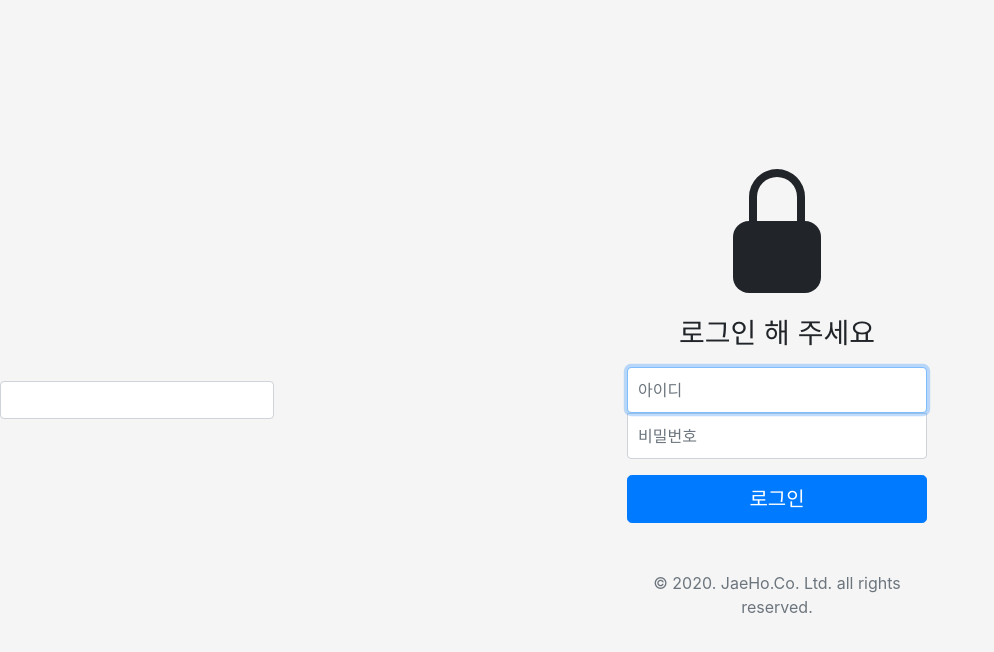
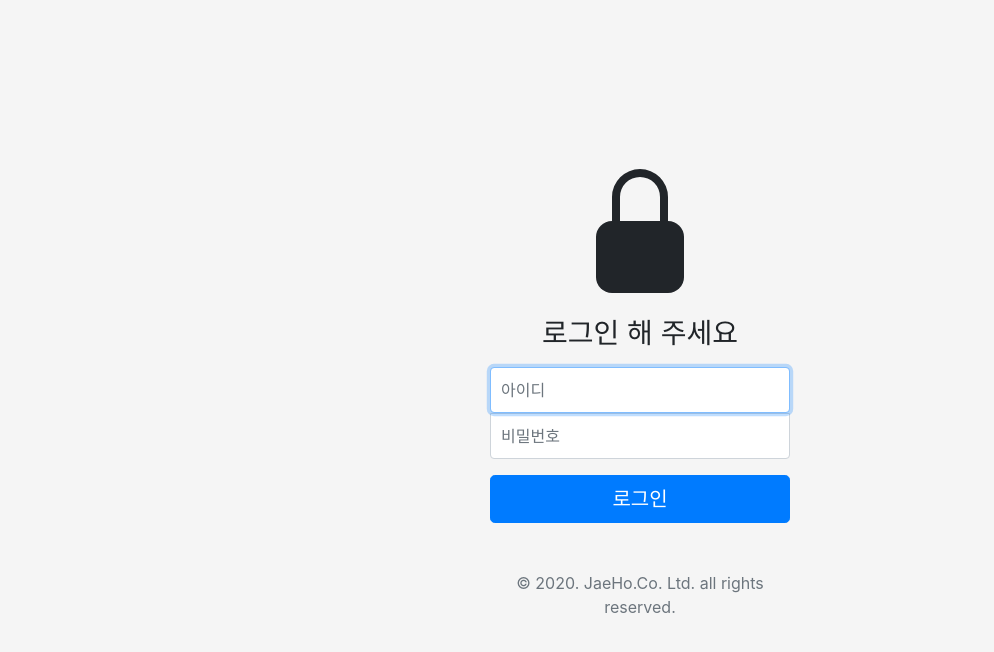
Before and after one commit to dkqqkr42/University_Community_Project, a Django app: page /signin/ in a window 1280 px wide. Shown: the top 652 px of the page, without its empty margins (0-994 px from the left). Run offline with Django 3.2, Linux system fonts and the light colour scheme; some libraries are stand-ins or nearby versions.

Commit message:
로그인 페이지 에러 수정

```diff
--- a/templates/signin.html
+++ b/templates/signin.html
@@ -34,10 +34,6 @@
 </head>
 
 <body class="text-center">
-    <form action="">
-        <input type="text" class=form-control>
-    </form>
-
 
     <form class="form-signin" method="post" action="/login/">
         {% csrf_token %}
```
